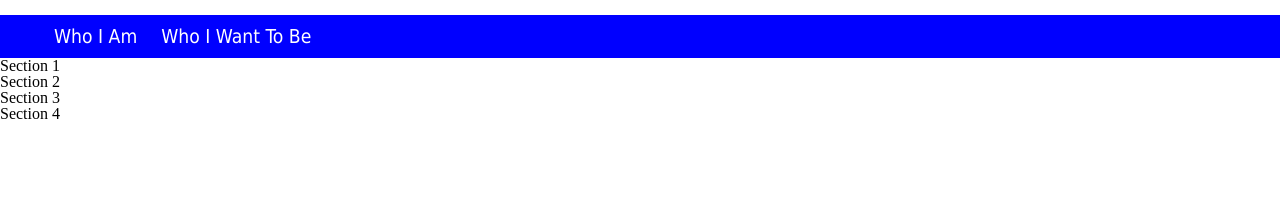
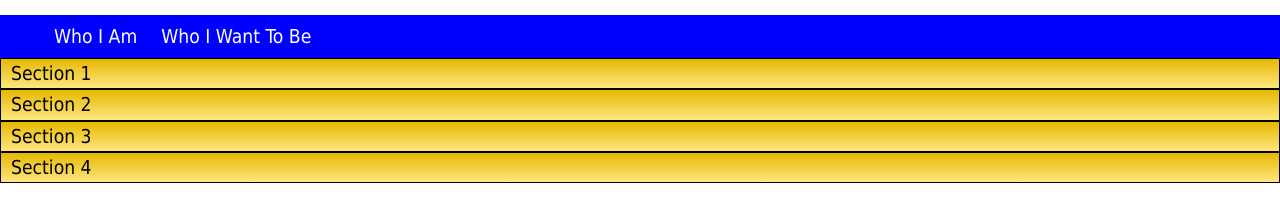
Before and after one commit to doodlefolks/gSchool-personal-profile, a plain HTML site: page me-now.html in a window 1280 px wide. Shown: the part 57-278 px from the top of the page. Drawn offline with nearby package versions, Linux system fonts and the light colour scheme.

Commit message:
Add styling for accordion heads

```diff
--- a/styles.css
+++ b/styles.css
@@ -47,7 +47,8 @@ table {
 	border-spacing: 0;
 }
 
-h1, li {
+/* Start document css */
+h1, h2, li {
   font-family: Tahoma, Geneva, sans-serif;
 }
 
@@ -56,6 +57,18 @@ h1 {
   margin: 20px;
 }
 
+h2 {
+  background: linear-gradient(180deg, #e6b800, #ffe680);
+  border-style: solid;
+  border-color: black;
+  border-width: 1px;
+  font-size: 1.2em;
+  padding: 5px 10px;
+}
+
+h2:hover {
+  cursor: pointer;
+}
 .nav {
   background-color: blue;
 }
```
